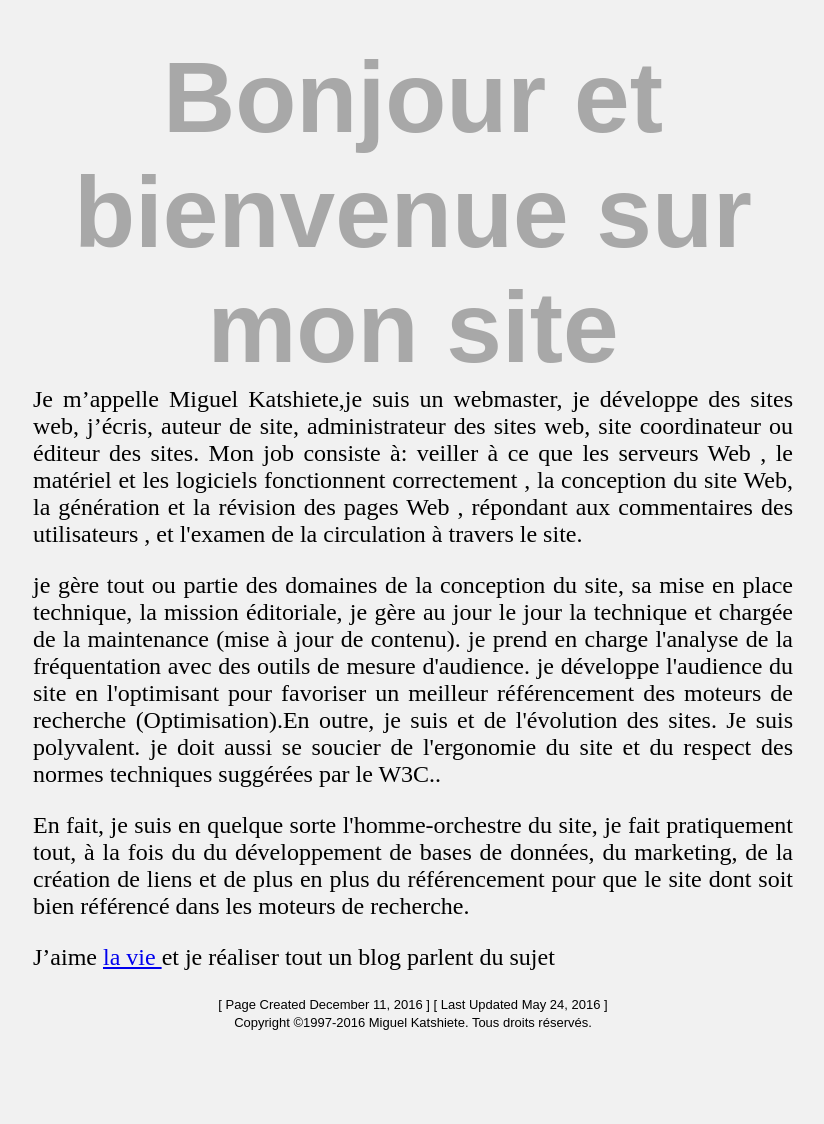
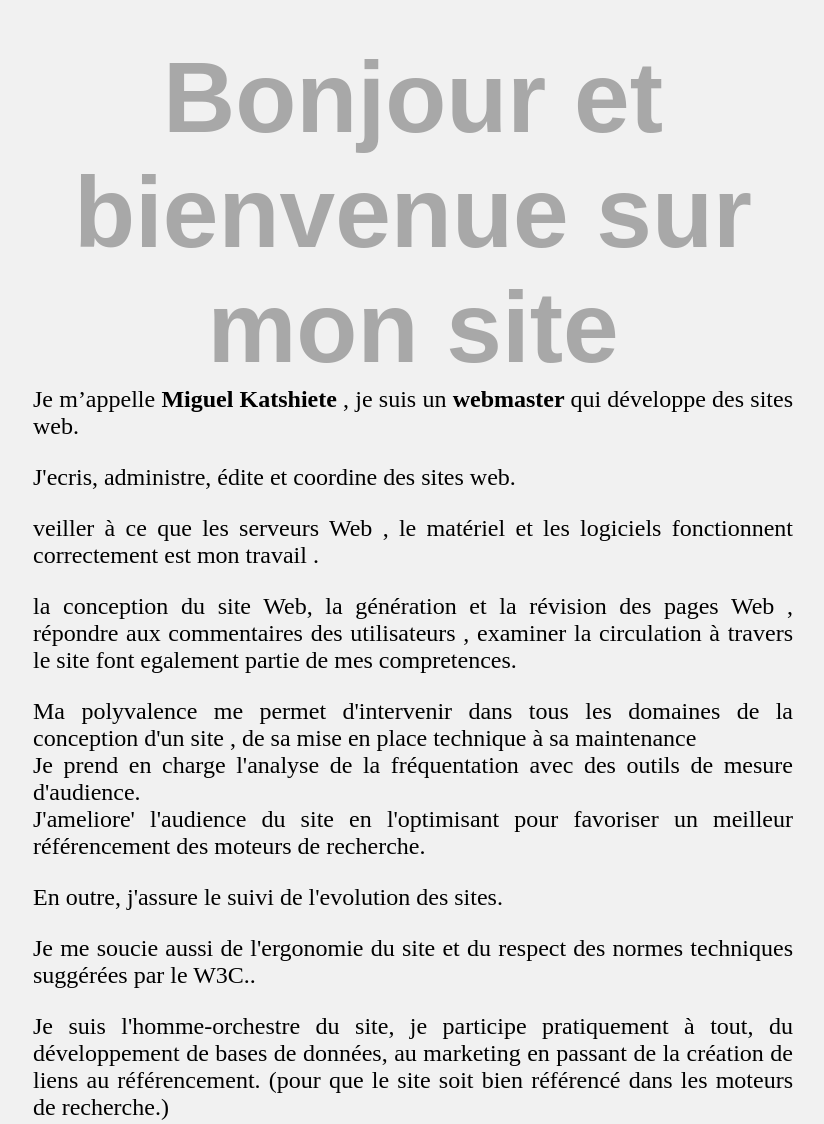
Before and after one commit to ohmiguel/Miguel_Katshiete, a plain HTML site: page index.html in a window 1280 px wide. Shown: the top 1124 px of the page, without its empty margins (227-1051 px from the left). Before the commit the page ends 1071 px from the top, so only its background shows below. Drawn offline with Linux system fonts and the light colour scheme.

Commit message:
Update index.html

```diff
--- a/index.html
+++ b/index.html
@@ -19,18 +19,21 @@
 						</div>
 
 
-							<p>Je m’appelle Miguel Katshiete,je suis un webmaster, je développe des sites web, j’écris, auteur de site, administrateur des sites web, site coordinateur ou éditeur des sites.
+							<p>Je m’appelle <strong>Miguel Katshiete</strong> , je suis un <strong>webmaster </strong> qui développe des sites web. </p>
+                    					<p class="important">J'ecris, administre, édite et coordine des sites web. </br>
+				   			<p> veiller à ce que les serveurs Web , le matériel et les logiciels fonctionnent correctement est mon travail . </p>
+							<p>la conception du site Web, la génération et la révision des pages Web , répondre aux commentaires des utilisateurs , examiner la circulation à travers le site font egalement partie de mes compretences.</p>
+							<p>
+							Ma polyvalence me permet d'intervenir dans tous les domaines de la conception d'un site , de sa mise en place technique à sa maintenance</br>
+							Je prend en charge l'analyse de la fréquentation avec des outils de mesure d'audience. <br/>
+                            				J'ameliore' l'audience du site en l'optimisant pour favoriser un meilleur référencement des moteurs de recherche.</p>
+                    					<p>En outre, j'assure le suivi de l'evolution des sites. </p>
 
-							Mon job consiste à: veiller à ce que les serveurs Web , le matériel et les logiciels fonctionnent correctement , la conception du site Web, la génération et la révision des pages Web , répondant aux commentaires des utilisateurs , et l'examen de la circulation à travers le site.</p>
+				            		<p>Je me soucie aussi de l'ergonomie du site et du respect des normes techniques suggérées par le W3C..</p>
 
-							<p>
-							je gère tout ou partie des domaines de la conception du site, sa mise en place technique, la mission éditoriale, je gère au jour le jour la technique et chargée de la maintenance (mise à jour de contenu). je prend en charge l'analyse de la fréquentation avec des outils de mesure d'audience. je développe l'audience du site en l'optimisant pour favoriser un meilleur référencement des moteurs de recherche (Optimisation).En outre, je suis et de l'évolution des sites. Je suis polyvalent. je doit aussi se soucier de l'ergonomie du site et du respect des normes techniques suggérées par le W3C..</p>
-
-							<p>En fait, je suis en quelque sorte l'homme-orchestre du site, je fait pratiquement tout, à la fois du du développement de bases de données, du marketing, de la création de liens et de plus en plus du référencement pour que le site dont soit bien référencé dans les moteurs de recherche.</p>
-
-							<p>J’aime <a href="#la vie" target="_blank">la vie </a>et je réaliser tout un blog parlent du sujet
-
-							</p>
+							<p>Je suis l'homme-orchestre du site, je participe pratiquement à tout,  du développement de bases de données, au marketing en passant de la création de liens au référencement. (pour que le site soit bien référencé dans les moteurs de recherche.)</p>
+							</div>
+</div>
 
 						<center><font size="2">[ Page Created December 11, 2016 ] [ Last Updated May 24, 2016 ]<br>
 						Copyright ©1997-2016 Miguel Katshiete. Tous droits réservés.</font><br>
```
